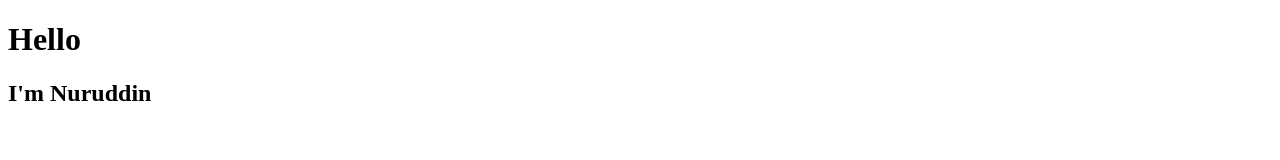
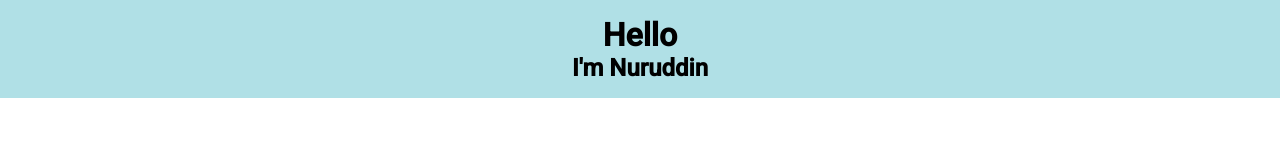
Before and after one commit to shimulsql/git-practice, a plain HTML site: page index.html in a window 1280 px wide. Drawn offline with Linux system fonts and the light colour scheme.

Commit message:
added css file & edit html file

```diff
--- a/index.html
+++ b/index.html
@@ -4,10 +4,13 @@
     <meta charset="UTF-8">
     <meta http-equiv="X-UA-Compatible" content="IE=edge">
     <meta name="viewport" content="width=device-width, initial-scale=1.0">
-    <title>Document</title>
+    <link rel="stylesheet" href="style.css">
+    <title>git test</title>
 </head>
 <body>
-    <h1>Hello</h1>
-    <h2>I'm Nuruddin</h2>
+    <header>
+        <h1>Hello</h1>
+        <h2>I'm Nuruddin</h2>
+    </header>
 </body>
 </html>
--- /dev/null
+++ b/style.css
@@ -0,0 +1,14 @@
+@import url('https://fonts.googleapis.com/css2?family=Roboto:ital,wght@0,100;0,300;0,400;0,500;1,100;1,300;1,400;1,500&display=swap');
+
+* {
+    margin: 0;
+    padding: 0;
+    box-sizing: border-box;
+    font-family: 'Roboto', sans-serif;
+}
+
+header {
+    text-align: center;
+    background: powderblue;
+    padding: 1rem 0;
+}
```
